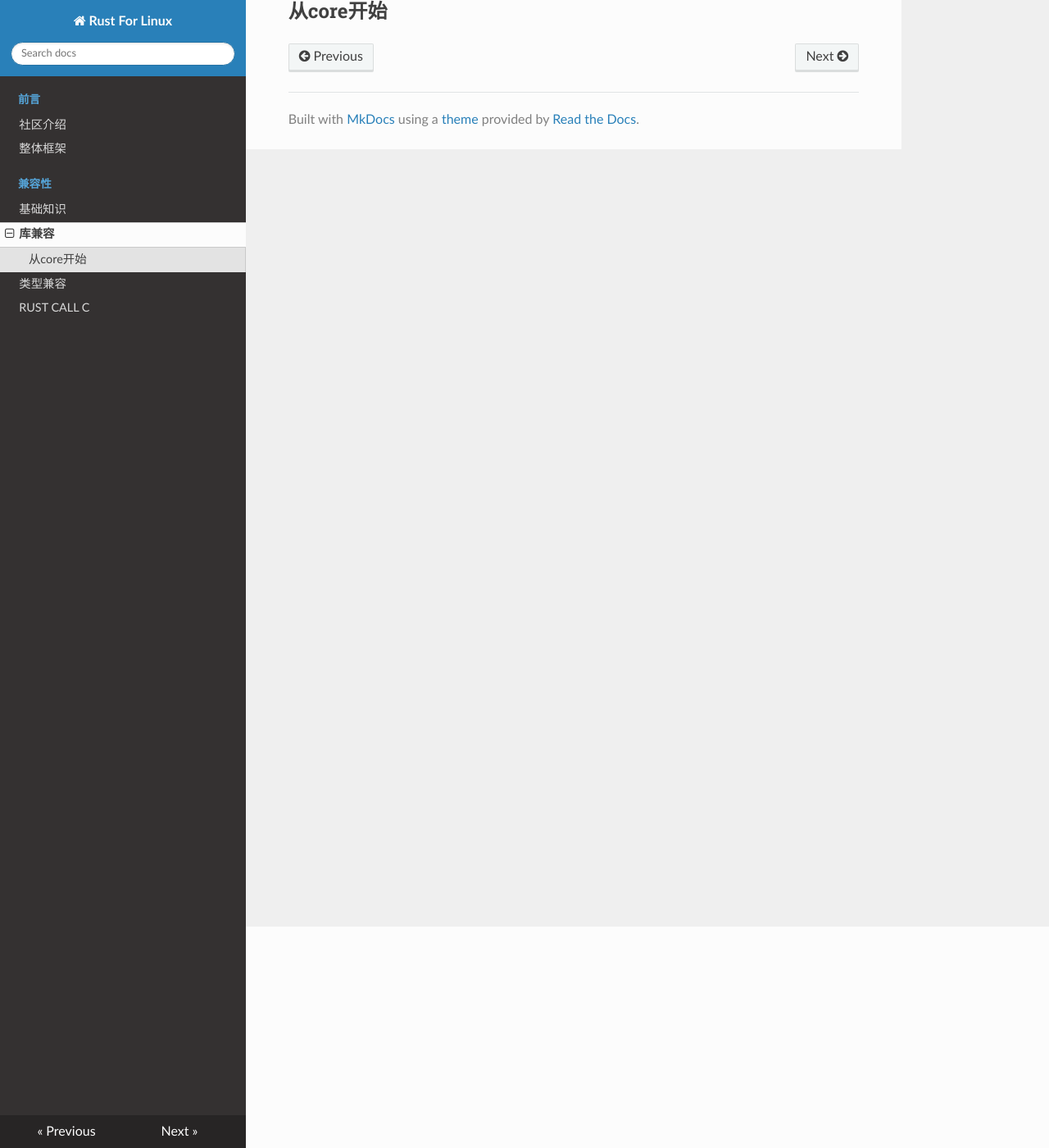
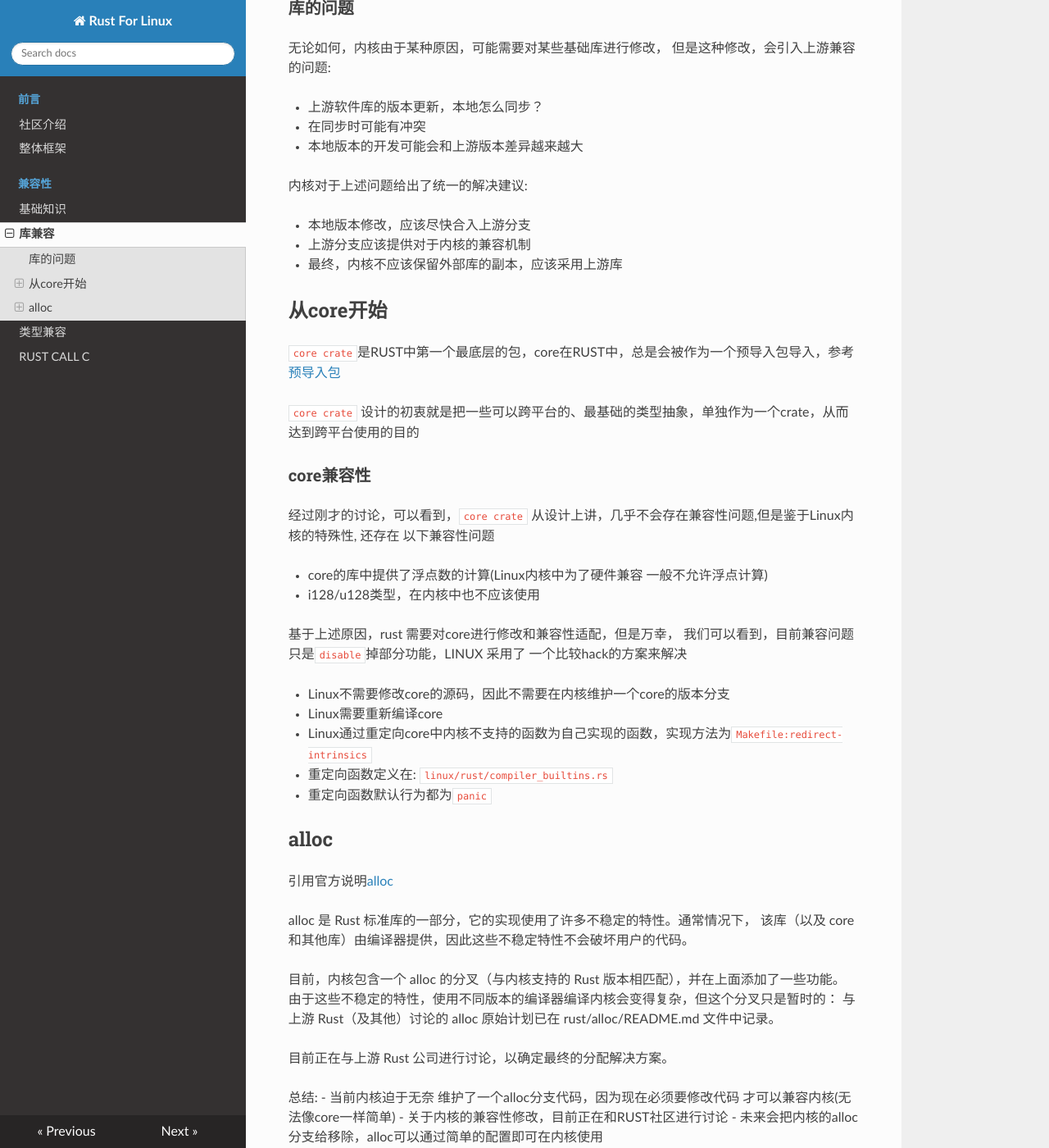
Before and after one commit to guoweikang/r4l-doc, an MkDocs documentation site: the page built from docs/compatibility/crate.md, in a window 1280 px wide and 1400 px high, scrolled down 270 px. Shown: the whole window at 82% size. Built offline with MkDocs 1.6.1, drawn with Linux system fonts in a browser that asks for light colours; nearby versions of some CDN libraries; some of the changed text lies outside the part shown.

Commit message:
update desc
Signed-off-by: guoweikang <762666614@qq.com>

````diff
--- a/docs/compatibility/crate.md
+++ b/docs/compatibility/crate.md
@@ -4,4 +4,76 @@
 
 本章我们讲尝试解析这些区别的由来
 
+### 库的问题
+无论如何，内核由于某种原因，可能需要对某些基础库进行修改，
+但是这种修改，会引入上游兼容的问题:
+
+ - 上游软件库的版本更新，本地怎么同步？
+ - 在同步时可能有冲突
+ - 本地版本的开发可能会和上游版本差异越来越大
+
+内核对于上述问题给出了统一的解决建议:
+
+ - 本地版本修改，应该尽快合入上游分支
+ - 上游分支应该提供对于内核的兼容机制
+ - 最终，内核不应该保留外部库的副本，应该采用上游库
+
+
 ## 从core开始
+
+`core crate`是RUST中第一个最底层的包，core在RUST中，总是会被作为一个预导入包导入，参考[预导入包](https://rustwiki.org/zh-CN/reference/names/preludes.html?highlight=core#%E5%A4%96%E9%83%A8%E9%A2%84%E5%AF%BC%E5%85%A5%E5%8C%85)
+
+`core crate` 设计的初衷就是把一些可以跨平台的、最基础的类型抽象，单独作为一个crate，从而达到跨平台使用的目的
+
+### core兼容性
+
+经过刚才的讨论，可以看到，`core crate` 从设计上讲，几乎不会存在兼容性问题,但是鉴于Linux内核的特殊性, 还存在
+以下兼容性问题
+
+ - core的库中提供了浮点数的计算(Linux内核中为了硬件兼容 一般不允许浮点计算)
+ - i128/u128类型，在内核中也不应该使用
+
+基于上述原因，rust 需要对core进行修改和兼容性适配，但是万幸，
+我们可以看到，目前兼容问题只是`disable`掉部分功能，LINUX 采用了
+一个比较hack的方案来解决
+
+ - Linux不需要修改core的源码，因此不需要在内核维护一个core的版本分支
+ - Linux需要重新编译core
+ - Linux通过重定向core中内核不支持的函数为自己实现的函数，实现方法为`Makefile:redirect-intrinsics`
+ - 重定向函数定义在: `linux/rust/compiler_builtins.rs`
+ - 重定向函数默认行为都为`panic`
+
+
+
+## alloc
+引用官方说明[alloc](https://rust-for-linux.com/unstable-features)
+
+alloc 是 Rust 标准库的一部分，它的实现使用了许多不稳定的特性。通常情况下，
+该库（以及 core 和其他库）由编译器提供，因此这些不稳定特性不会破坏用户的代码。
+
+目前，内核包含一个 alloc 的分叉（与内核支持的 Rust 版本相匹配），并在上面添加了一些功能。
+由于这些不稳定的特性，使用不同版本的编译器编译内核会变得复杂，但这个分叉只是暂时的：
+与上游 Rust（及其他）讨论的 alloc 原始计划已在 rust/alloc/README.md 文件中记录。
+
+目前正在与上游 Rust 公司进行讨论，以确定最终的分配解决方案。
+
+
+总结:
+  - 当前内核迫于无奈 维护了一个alloc分支代码，因为现在必须要修改代码 才可以兼容内核(无法像core一样简单)
+  - 关于内核的兼容性修改，目前正在和RUST社区进行讨论
+  - 未来会把内核的alloc分支给移除，alloc可以通过简单的配置即可在内核使用
+
+### alloc兼容性
+allock 关闭的功能:
+```
+alloc-cfgs = \
+      --cfg no_borrow \
+      --cfg no_fmt \
+      --cfg no_global_oom_handling \
+      --cfg no_macros \
+      --cfg no_rc \
+      --cfg no_str \
+      --cfg no_string \
+      --cfg no_sync \
+      --cfg no_thin
+```
````
Also changed, not shown: docs/index.md (+3 -2 lines).
